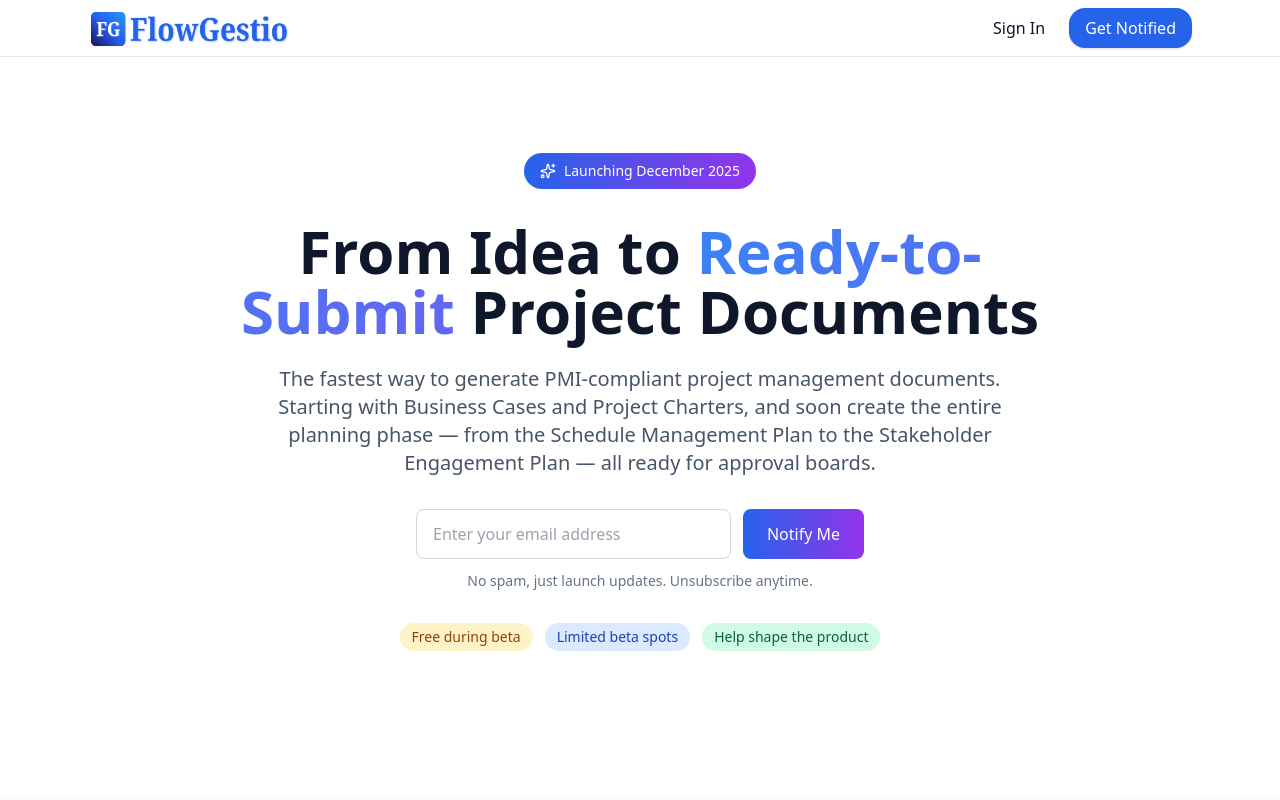
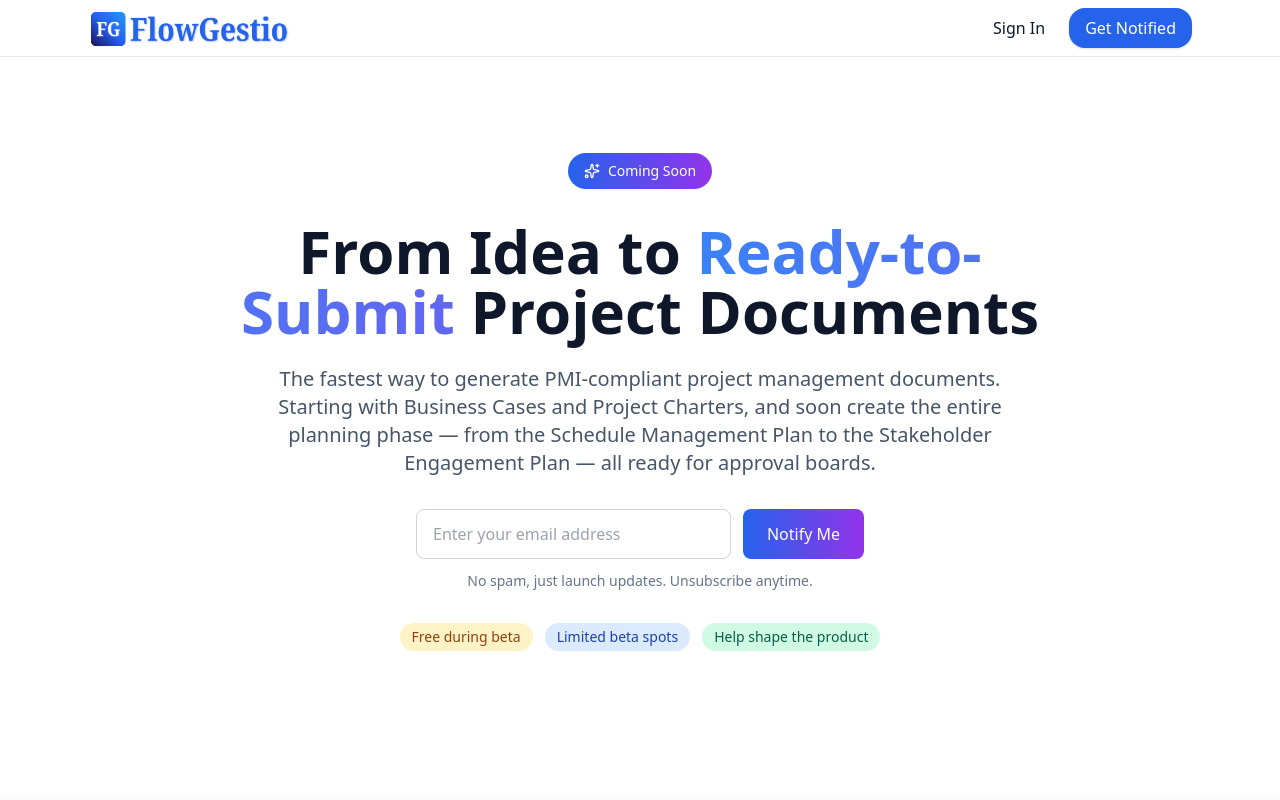
Before and after one commit to olliek-st/flowgestio-frontend, a React (Vite) app: page / in a window 1280 px wide. Shown: the top 800 px of the page. Built offline with nearby package versions, Linux system fonts and the light colour scheme; no server answers.

Commit message:
Update launch message to 'Coming Soon'

```diff
--- a/src/pages/Landing.jsx
+++ b/src/pages/Landing.jsx
@@ -84,7 +84,7 @@ export default function Landing() {
             {/* Coming Soon Badge */}
             <div className="inline-flex items-center gap-2 px-4 py-2 bg-gradient-to-r from-blue-600 to-purple-600 text-white rounded-full text-sm font-medium mb-8">
               <Sparkles className="w-4 h-4" />
-              Launching December 2025
+              Coming Soon
             </div>
 
             <h1 className="text-4xl sm:text-6xl font-extrabold leading-tight mb-6">
```
